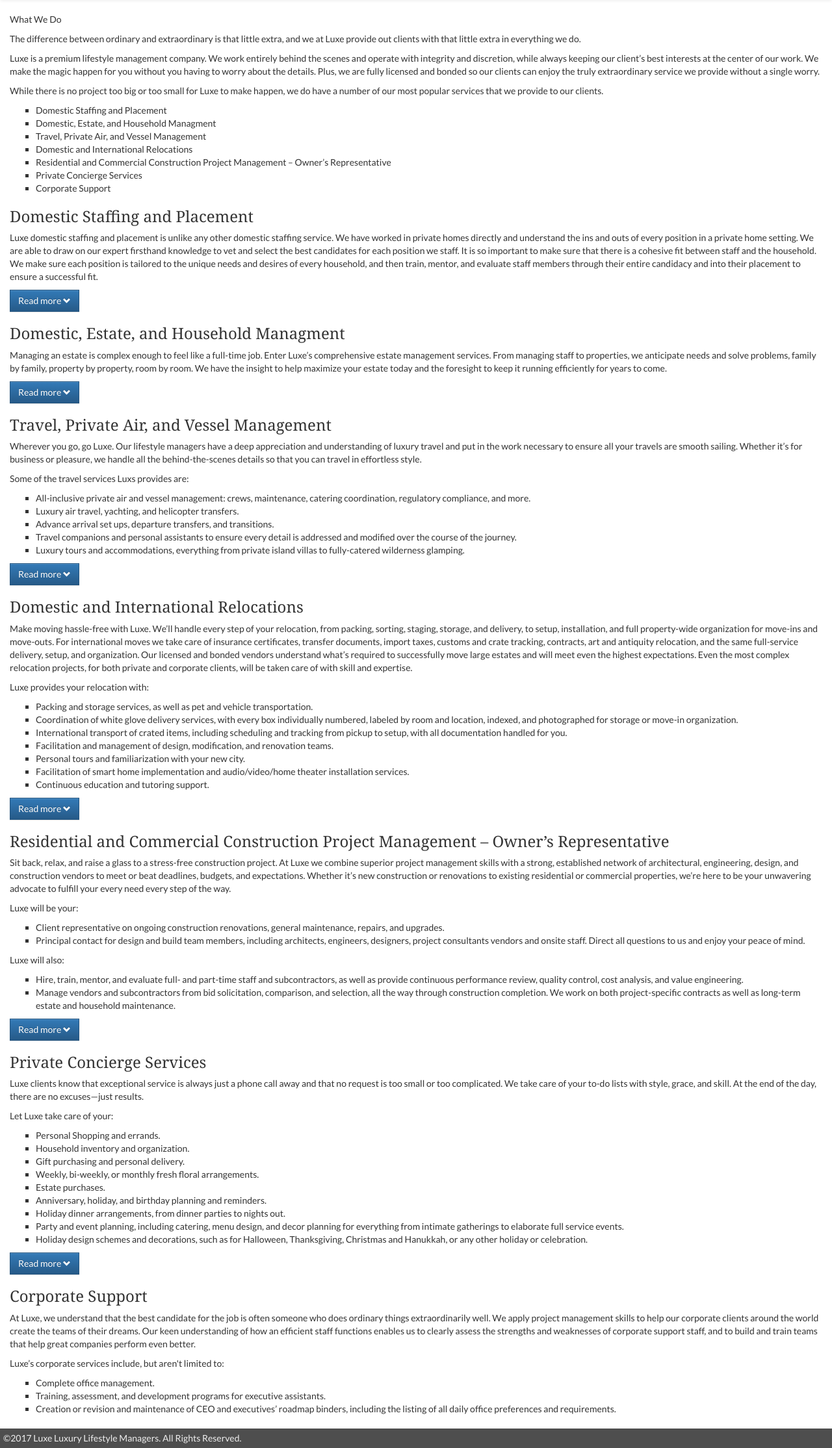
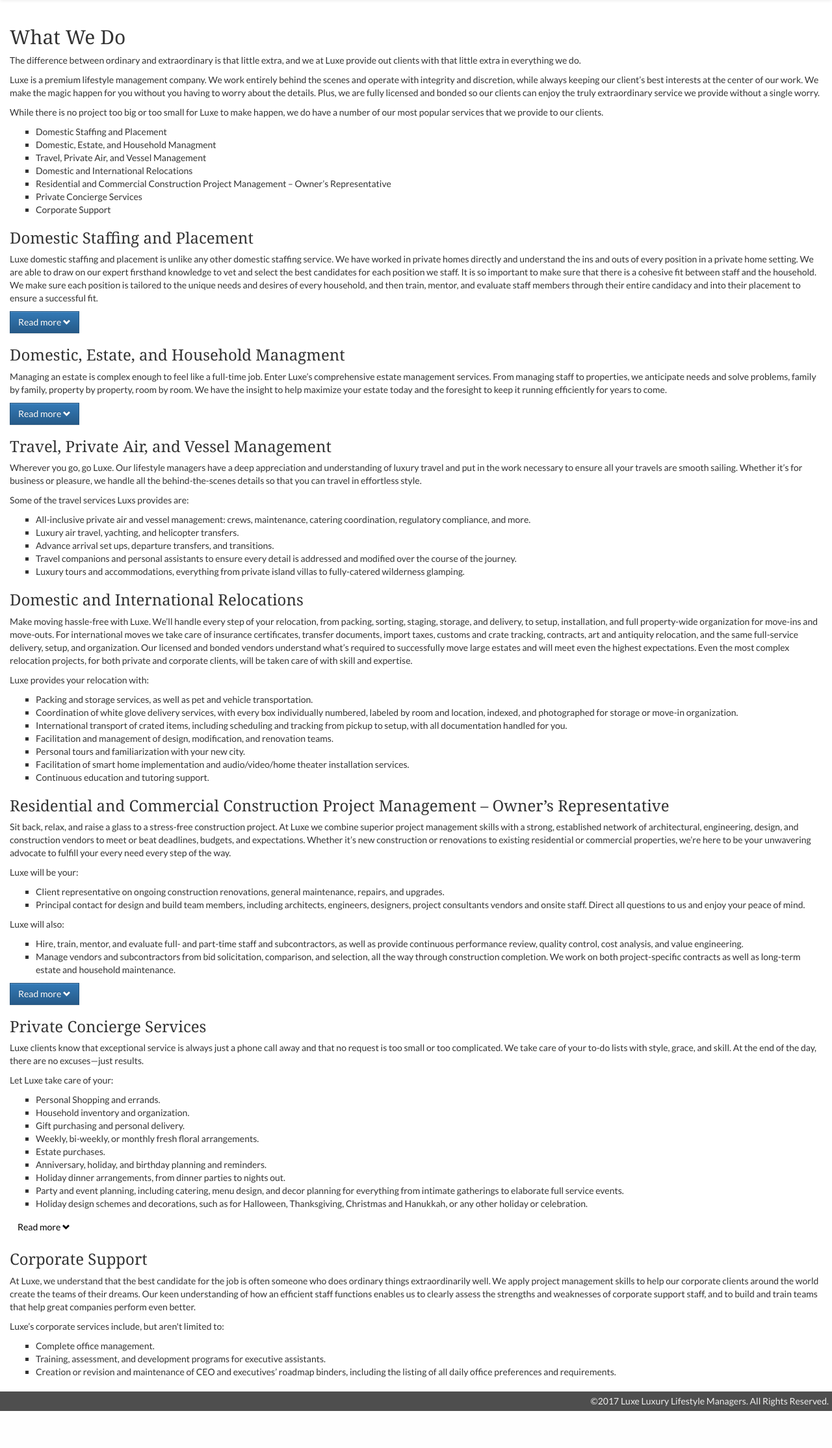
Before and after one commit to yakotta/luxemanagers, a PHP site: page /services.html in a window 1280 px wide. Shown: the part 130-2359 px from the top of the page at 65% size. After the commit the page ends 2302 px from the top, so only its background shows below. Run offline with PHP 8.4, Linux system fonts and the light colour scheme; some libraries are stand-ins or nearby versions.

Commit message:
Small aesthetic, organizational, and formatting changes

```diff
--- a/resources/luxe.css
+++ b/resources/luxe.css
@@ -18,6 +18,7 @@
     bottom: 0;
     width: 100%;
     overflow:hidden;
+    text-align: right;
 }
 
 h2 {
@@ -78,3 +79,16 @@
 .navbar-default .navbar-nav>li {
     float: left;
 }
+
+.slider {
+    margin-top: -20px;
+}
+
+.readmore-button {
+    color: #000000;
+    background-color: transparent;
+    background-image: none;
+    border: 0px;
+    box-shadow: none;
+    text-shadow: none;
+}
--- a/services.html
+++ b/services.html
@@ -30,7 +30,7 @@
 
         <main class="container-fluid">
         	<section id="intro">
-        		<p>What We Do</p>
+        		<h2>What We Do</h2>
         		<p>The difference between ordinary and extraordinary is that little
         			extra, and we at Luxe provide out clients with that little extra
         			in everything we do.
@@ -176,14 +176,6 @@
 					<li>Luxury tours and accommodations, everything from private island
 					villas to fully-catered wilderness glamping.</li>
 				</ul>
-				<a class="btn btn-primary" role="button" data-toggle="collapse" href="#collapse-travel" aria-expanded="false" aria-controls="collapseExample">
-					Read more <small><span class="glyphicon glyphicon-chevron-down"></span></small>
-				</a>
-				<div class="collapse" id="collapse-travel">
-					<div class="well">
-						...
-					</div>
-				</div>
         	</section>
 
         	<section id="relocation">
@@ -214,14 +206,6 @@
 					installation services.</li>
 					<li>Continuous education and tutoring support.</li>
 				</ul>
-				<a class="btn btn-primary" role="button" data-toggle="collapse" href="#collapse-relocation" aria-expanded="false" aria-controls="collapseExample">
-					Read more <small><span class="glyphicon glyphicon-chevron-down"></span></small>
-				</a>
-				<div class="collapse" id="collapse-relocation">
-					<div class="well">
-						...
-					</div>
-				</div>
         	</section>
 
         	<section id="construction">
@@ -286,7 +270,7 @@
 					<li>Holiday design schemes and decorations, such as for Halloween,
 					Thanksgiving, Christmas and Hanukkah, or any other holiday or celebration.</li>
 				</ul>
-				<a class="btn btn-primary" role="button" data-toggle="collapse" href="#collapse-concierge" aria-expanded="false" aria-controls="collapseExample">
+				<a class="btn btn-primary readmore-button" role="button" data-toggle="collapse" href="#collapse-concierge" aria-expanded="false" aria-controls="collapseExample">
 					Read more <small><span class="glyphicon glyphicon-chevron-down"></span></small>
 				</a>
 				<div class="collapse" id="collapse-concierge">
```
Lines whose indentation alone changed are shown as unchanged.
